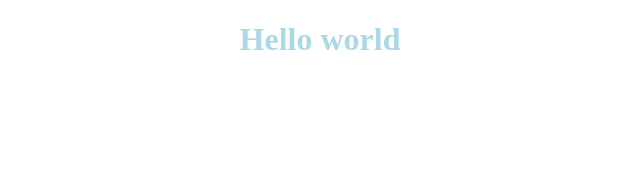
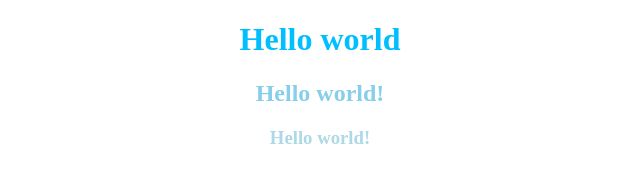
Before and after one commit to Anastasia0427/test-html, a plain HTML site: page index.html in a window 1280 px wide. Shown: the whole page, without its empty margins (320-960 px from the left). Drawn offline with Linux system fonts and the light colour scheme.

Commit message:
little shade changes

```diff
--- a/index.html
+++ b/index.html
@@ -10,5 +10,9 @@
         <header>
             <h1>Hello world</h1>
         </header>
+
+        <h2>Hello world!</h2>
+        <h3>Hello world!</h3>
+
     </body>
 </html>
--- a/styles.css
+++ b/styles.css
@@ -1,4 +1,15 @@
+body {
+    text-align: center;
+}
+
 h1 {
-    text-align: center;
+    color: deepskyblue ;
+}
+
+h2 {
+    color: skyblue;
+}
+
+h3 {
     color: lightblue;
 }
```
